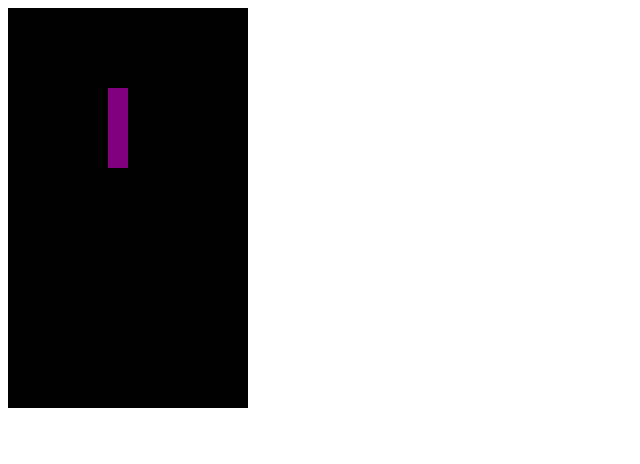
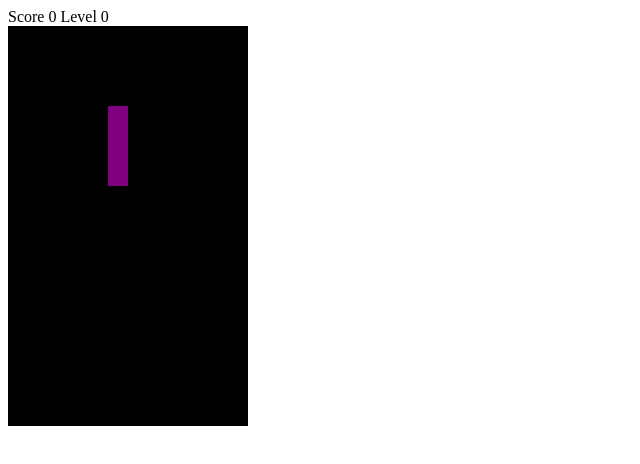
Before and after one commit to davisstacked/tetris, a plain HTML site: page index.html in a window 1280 px wide. Shown: the whole page, without its empty margins (0-640 px from the left). Drawn offline with Linux system fonts and the light colour scheme.

Commit message:
add score and level

```diff
--- a/index.html
+++ b/index.html
@@ -7,6 +7,10 @@
     <title>Tetris</title>
 </head>
 <body>
+    <div>
+        <span id="score">Score 0</span>
+        <span id="level">Level 0</span>
+    </div>
     <canvas id="tetris" width="240" height="400"></canvas>
 </body>
 </html>
```
